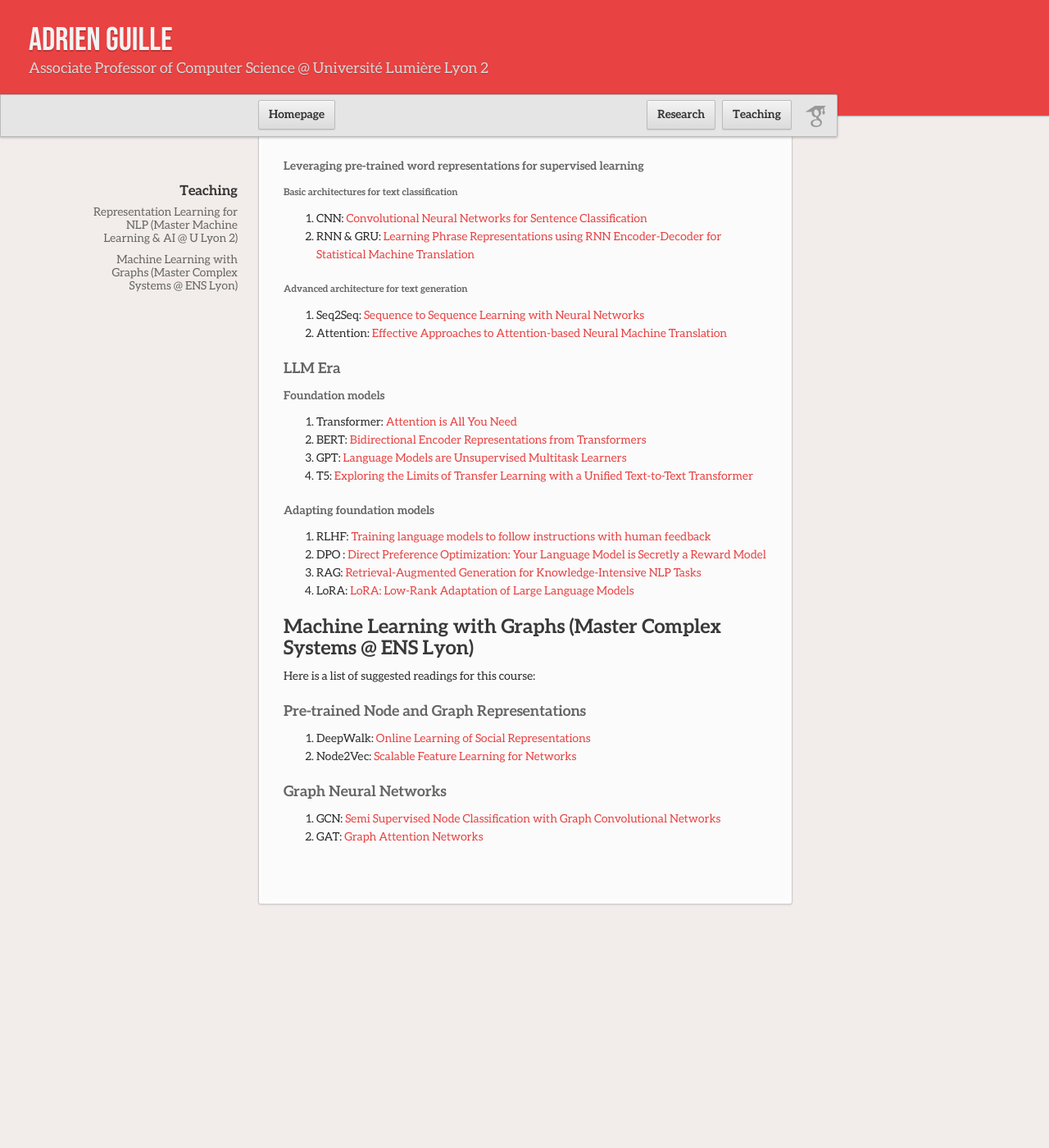
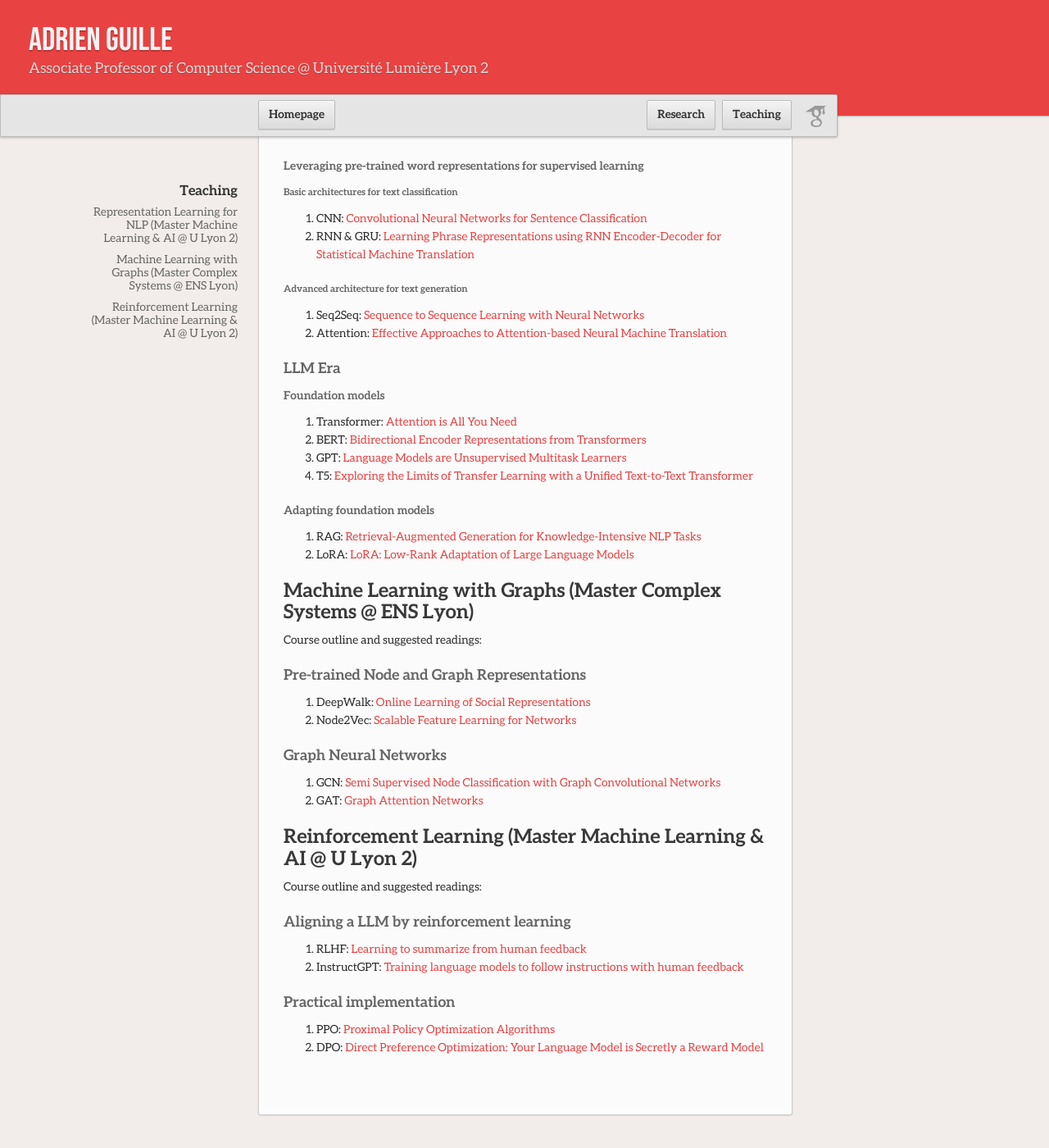
Before and after one commit to AdrienGuille/adrienguille.github.io, a Jekyll site: the page built from teaching.md, in a window 1280 px wide and 1400 px high, scrolled down 349 px. Shown: the whole window at 82% size. Built offline with Jekyll 4.4.1, drawn with Linux system fonts in a browser that asks for light colours; our own code applies the rules of GitHub Pages for plain Markdown files; before the commit the page ends 1492 px from its top, so only the background shows below that; some of the changed text lies outside the part shown.

Commit message:
Update teaching.md

```diff
--- a/teaching.md
+++ b/teaching.md
@@ -2,7 +2,7 @@
 
 ## Representation Learning for NLP (Master Machine Learning & AI @ U Lyon 2)
 
-Here is a list of suggested readings for this course:
+Course outline and suggested readings:
 
 ### Pre-LLM Era
 
@@ -35,14 +35,12 @@ Here is a list of suggested readings for this course:
 
 #### Adapting foundation models
 
-- RLHF: [Training language models to follow instructions with human feedback](https://arxiv.org/pdf/2203.02155)
-- DPO : [Direct Preference Optimization: Your Language Model is Secretly a Reward Model](https://arxiv.org/pdf/2305.18290)
 - RAG: [Retrieval-Augmented Generation for Knowledge-Intensive NLP Tasks](https://arxiv.org/pdf/2005.11401)
 - LoRA: [LoRA: Low-Rank Adaptation of Large Language Models](https://arxiv.org/pdf/2106.09685)
 
 ## Machine Learning with Graphs (Master Complex Systems @ ENS Lyon)
 
-Here is a list of suggested readings for this course:
+Course outline and suggested readings:
 
 ### Pre-trained Node and Graph Representations
 
@@ -53,3 +51,16 @@ Here is a list of suggested readings for this course:
 
 - GCN: [Semi Supervised Node Classification with Graph Convolutional Networks](https://arxiv.org/pdf/1609.02907.pdf)
 - GAT: [Graph Attention Networks](https://arxiv.org/pdf/1710.10903.pdf)
+
+## Reinforcement Learning (Master Machine Learning & AI @ U Lyon 2)
+
+Course outline and suggested readings:
+
+### Aligning a LLM by reinforcement learning
+
+- RLHF: [Learning to summarize from human feedback](https://arxiv.org/pdf/2009.01325)
+- InstructGPT: [Training language models to follow instructions with human feedback](https://arxiv.org/pdf/2203.02155)
+
+### Practical implementation
+- PPO: [Proximal Policy Optimization Algorithms](https://arxiv.org/pdf/1707.06347)
+- DPO: [Direct Preference Optimization: Your Language Model is Secretly a Reward Model](https://arxiv.org/pdf/2305.18290)
```
